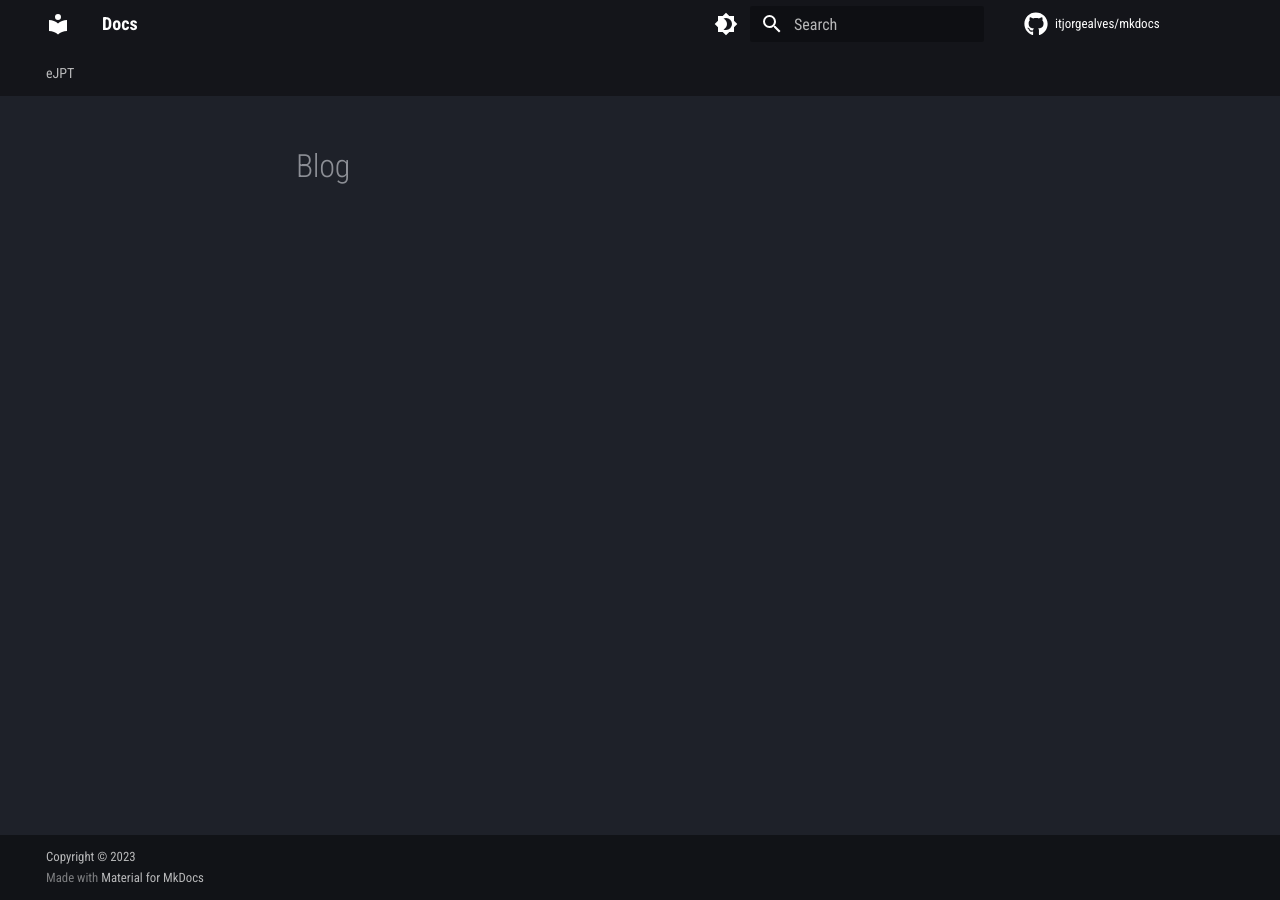
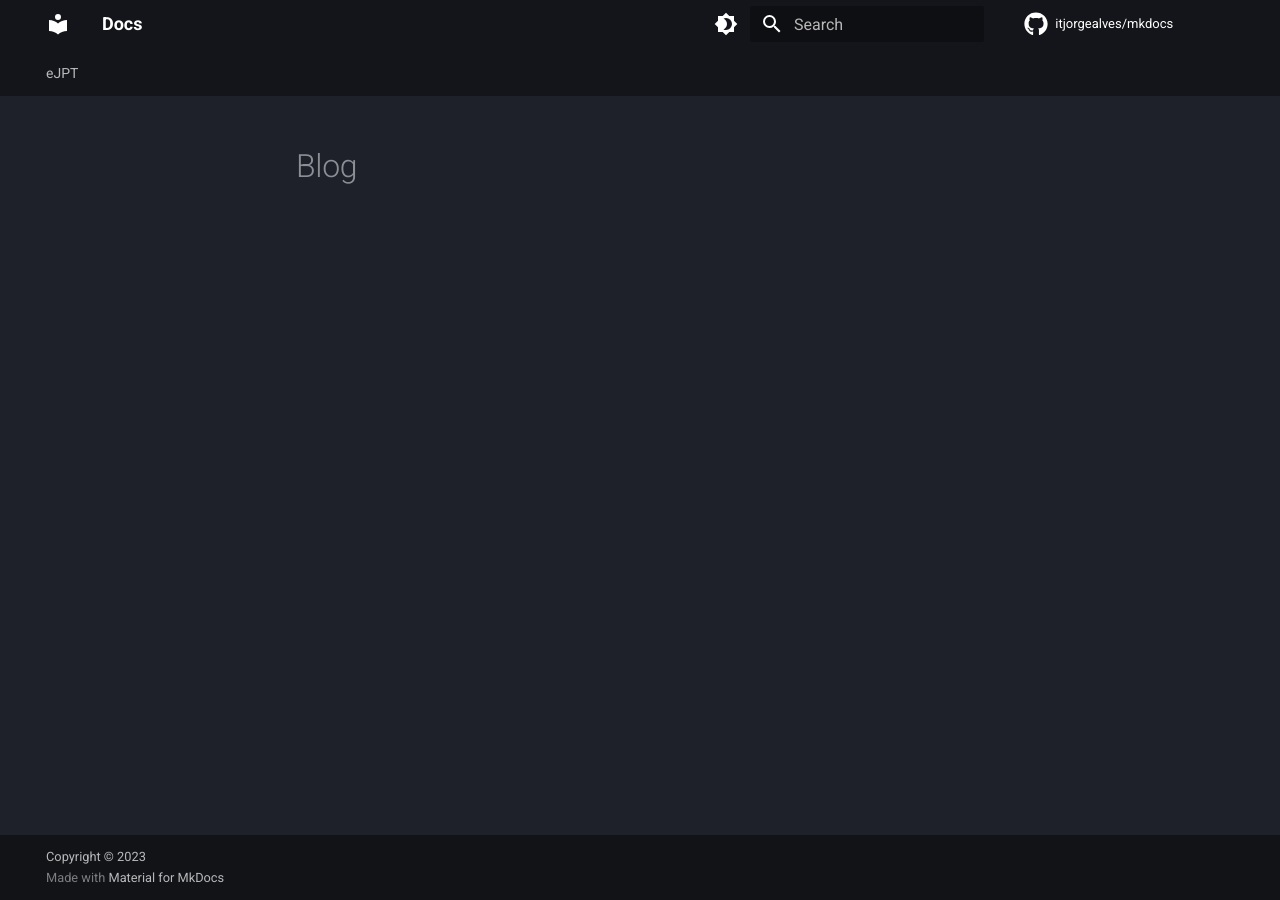
Before and after one commit to itjorgealves/mkdocs, an MkDocs documentation site: the page built from docs/blog/index.md, in a window 1280 px wide. Built offline with MkDocs 1.6.1 and Material for MkDocs 9.7.7, drawn with Linux system fonts in a browser that asks for light colours; comment, search, counter and statistics services are not loaded.

Commit message:
body font size

```diff
--- a/docs/stylesheets/extra.css
+++ b/docs/stylesheets/extra.css
@@ -5,6 +5,11 @@
 }
 */
 
+/* Adjust font size for body text */
+body {
+    font-size: 16px; /* Change this value to your preferred font size */
+}
+
 /* Adjust font size for code blocks */
 pre code {
     font-size: 14px; /* Change this value to your preferred code block font size */
--- a/mkdocs.yml
+++ b/mkdocs.yml
@@ -55,7 +55,7 @@ theme:
         icon: material/brightness-7
         name: Switch to dark mode
   font:
-    text: Roboto Condensed
+    text: Roboto #Condensed
     code: Inconsolata #Roboto Mono
   icon:
     repo: fontawesome/brands/github
```
